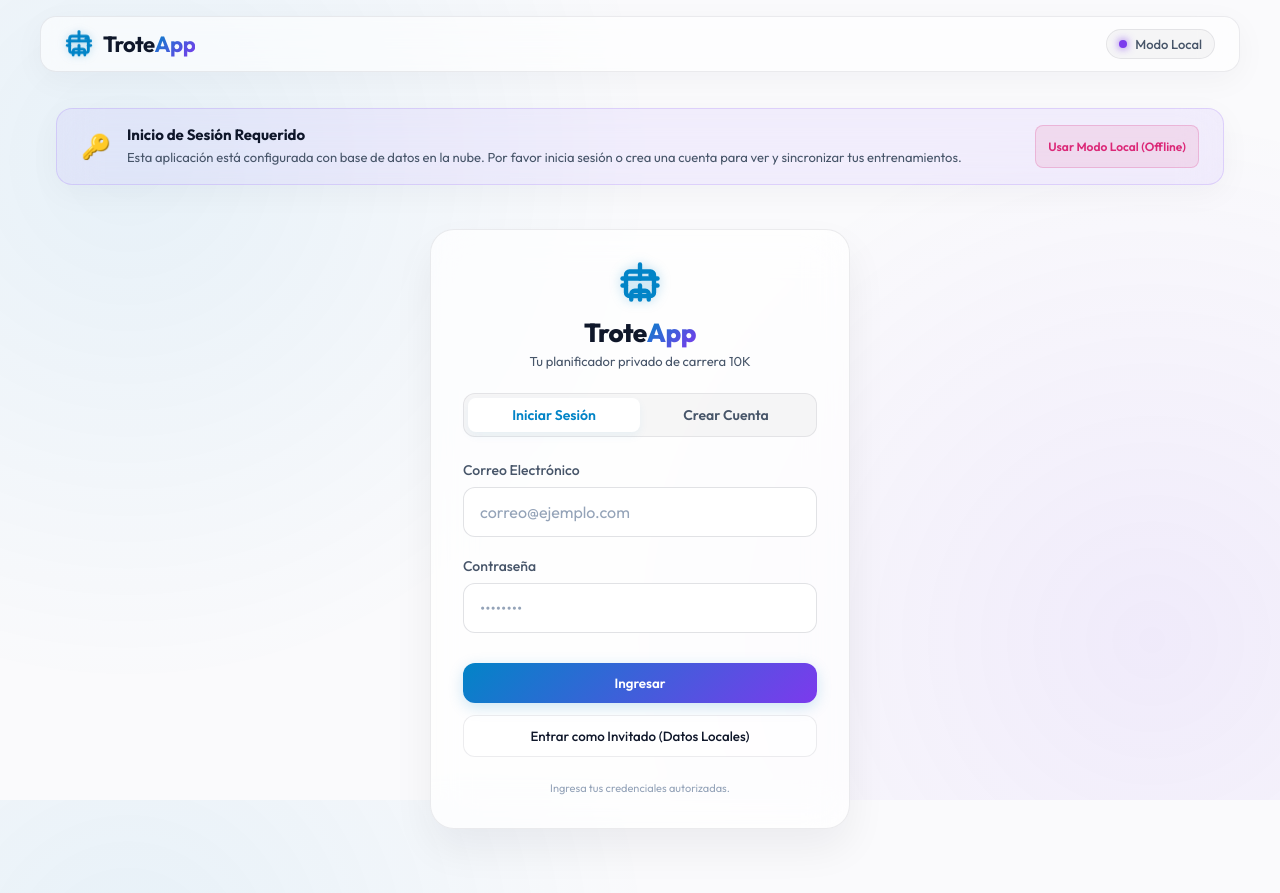
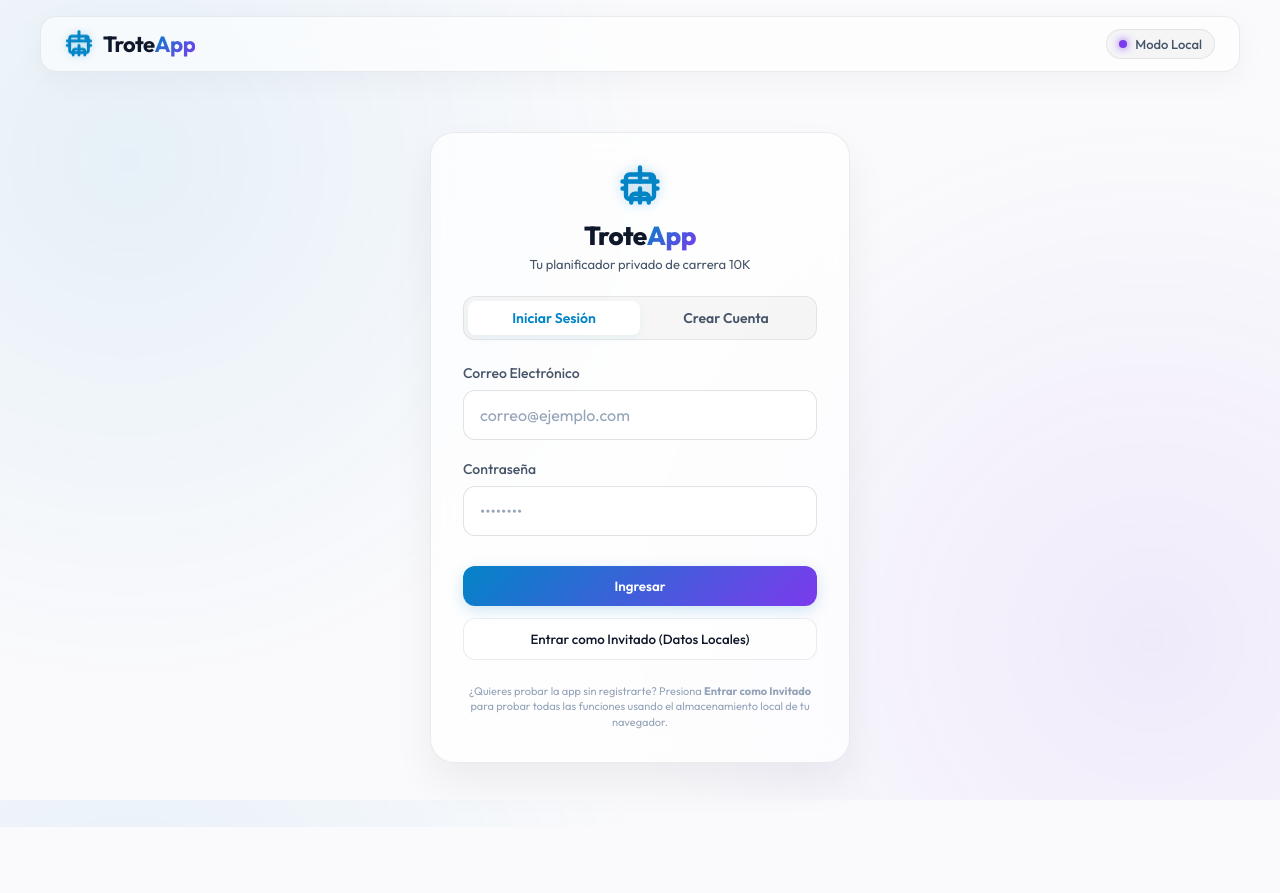
Before and after one commit to Lucas-Vergara/trote-app, a Next.js app: page / in a window 1280 px wide. After the commit the page ends 827 px from the top, so only its background shows below. Built offline with nearby package versions, Linux system fonts and the light colour scheme; no server answers.

Commit message:
ux: remove required login banner and make guest option friendlier

```diff
--- a/src/app/page.tsx
+++ b/src/app/page.tsx
@@ -412,21 +412,6 @@ export default function Home() {
       <main className={styles.mainContainer}>
         <Navbar isCloudSynced={false} />
 
-        <div className={styles.infoArea}>
-          <div className={`${styles.alertBanner} glass-panel fade-in`}>
-            <div className={styles.alertIcon}>🔑</div>
-            <div className={styles.alertContent}>
-              <p className={styles.alertTitle}>Inicio de Sesión Requerido</p>
-              <p className={styles.alertText}>
-                Esta aplicación está configurada con base de datos en la nube. Por favor inicia sesión o crea una cuenta para ver y sincronizar tus entrenamientos.
-              </p>
-            </div>
-            <button className={styles.bannerCloseBtn} onClick={() => setUseLocalMode(true)}>
-              Usar Modo Local (Offline)
-            </button>
-          </div>
-        </div>
-
         <AuthForm
           onAuthSuccess={() => console.log('Autenticación exitosa')}
           onGuestAccess={() => setUseLocalMode(true)}
--- a/src/components/AuthForm.tsx
+++ b/src/components/AuthForm.tsx
@@ -178,9 +178,9 @@ export default function AuthForm({ onAuthSuccess, onGuestAccess }: AuthFormProps
 
         <p className={styles.securityNote}>
           {isLogin ? (
-            'Ingresa tus credenciales autorizadas.'
+            <span>¿Quieres probar la app sin registrarte? Presiona <strong>Entrar como Invitado</strong> para probar todas las funciones usando el almacenamiento local de tu navegador.</span>
           ) : (
-            'Nota: Puedes desactivar los registros libres desde el panel de Supabase en Authentication > Providers para hacer tu app 100% privada.'
+            <span>¿Prefieres no crear una cuenta? Puedes entrar como <strong>Invitado</strong> para probar todo localmente de forma privada.</span>
           )}
         </p>
       </div>
```
